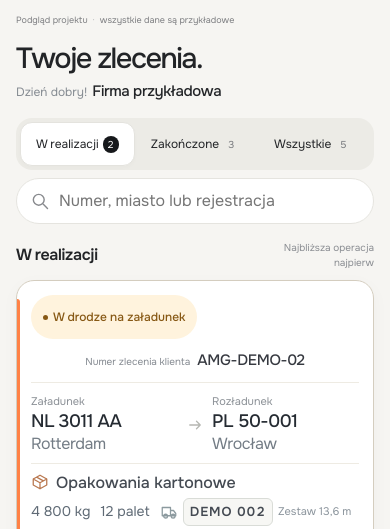
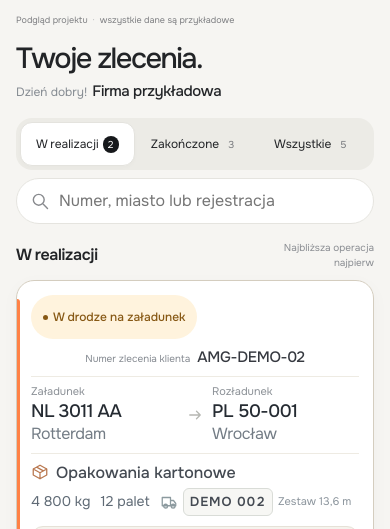
Before and after one commit to zuzanna-amg-trans/amg-miles-design-preview, a website: page design-preview/index.html in a window 390 px wide. Shown: the part 65-594 px from the top of the page. Drawn offline with Linux system fonts and the light colour scheme.

Commit message:
Preserve compact order-card height with touch targets on all phones

```diff
--- a/design-preview/styles.css
+++ b/design-preview/styles.css
@@ -1175,11 +1175,11 @@ body { font-size:15px; }
   .order-section-head { margin-bottom:10px; }
   .order-section-head h2 { font-size:16px; }
   .sort-note { font-size:10px; max-width:130px; }
-  .order-card:not(.compact-card) { padding:14px; gap:10px; }
+  .order-card:not(.compact-card) { padding:14px; gap:7px; }
   .order-card:not(.compact-card) .order-reference { display:flex; flex-wrap:wrap; align-items:baseline; justify-content:center; gap:4px 7px; }
   .order-reference span { font-size:10px; margin:0; }
   .order-reference strong { font-size:15px; }
-  .order-main { grid-template-columns:minmax(0,1fr); gap:10px; padding-top:10px; }
+  .order-main { grid-template-columns:minmax(0,1fr); gap:10px; padding-top:6px; }
   .order-journey .order-route { max-width:none; grid-template-columns:minmax(0,1fr) 18px minmax(0,1fr); gap:8px; }
   .order-journey .route-connector { display:block; }
   .order-journey .route-connector .icon { width:18px; height:18px; }
@@ -1308,8 +1308,6 @@ body { font-size:15px; }
 @media (max-width:360px) {
   .content { padding-left:14px; padding-right:14px; }
   .orders-toolbar .filter,.has-tracking .orders-toolbar .filter { font-size:11px; gap:3px; }
-  .order-card:not(.compact-card) { gap:7px; }
-  .order-main { padding-top:6px; }
   .order-journey .route-code { font-size:16px; }
   .detail-route .route-code { font-size:15px; }
   .reward-card { grid-template-columns:96px minmax(0,1fr); gap:10px; padding:10px; }
```
